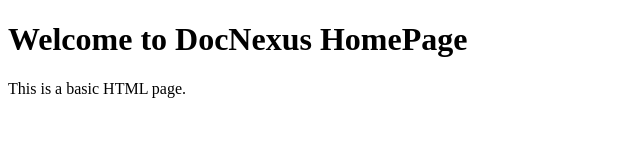
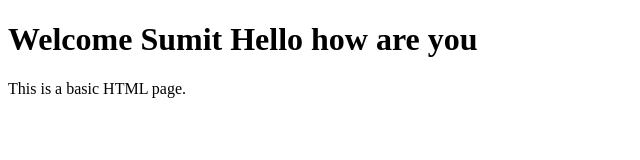
Before and after one commit to Atanub707/Web-App, a plain HTML site: page index.html in a window 1280 px wide. Shown: the whole page, without its empty margins (0-640 px from the left). Drawn offline with Linux system fonts and the light colour scheme.

Commit message:
Update index.html

```diff
--- a/index.html
+++ b/index.html
@@ -4,7 +4,7 @@
     <title>Hello DocNexus</title>
 </head>
 <body>
-    <h1>Welcome to DocNexus HomePage</h1>
+    <h1>Welcome Sumit Hello how are you</h1>
     <p>This is a basic HTML page.</p>
 </body>
 </html>
```
